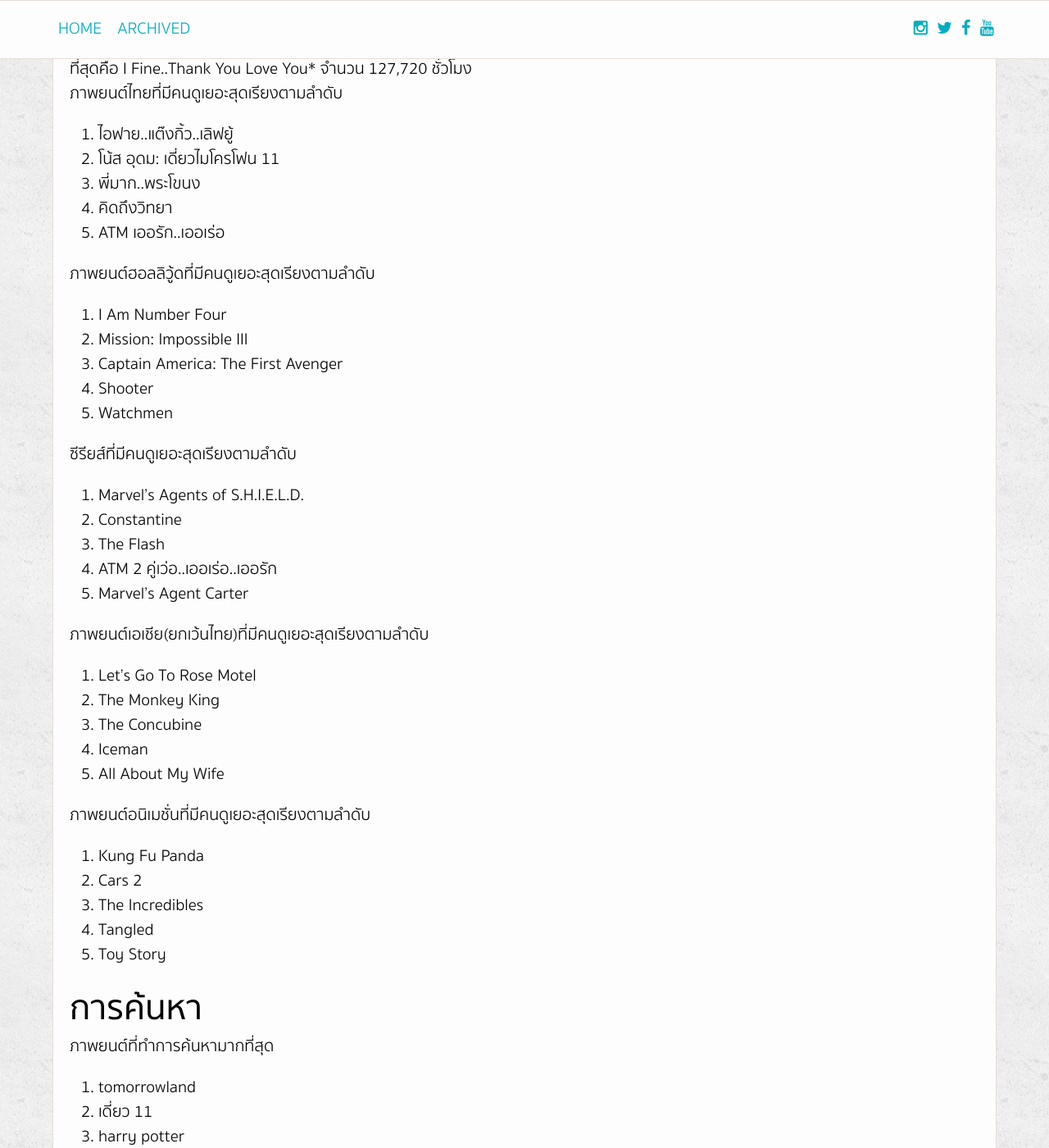
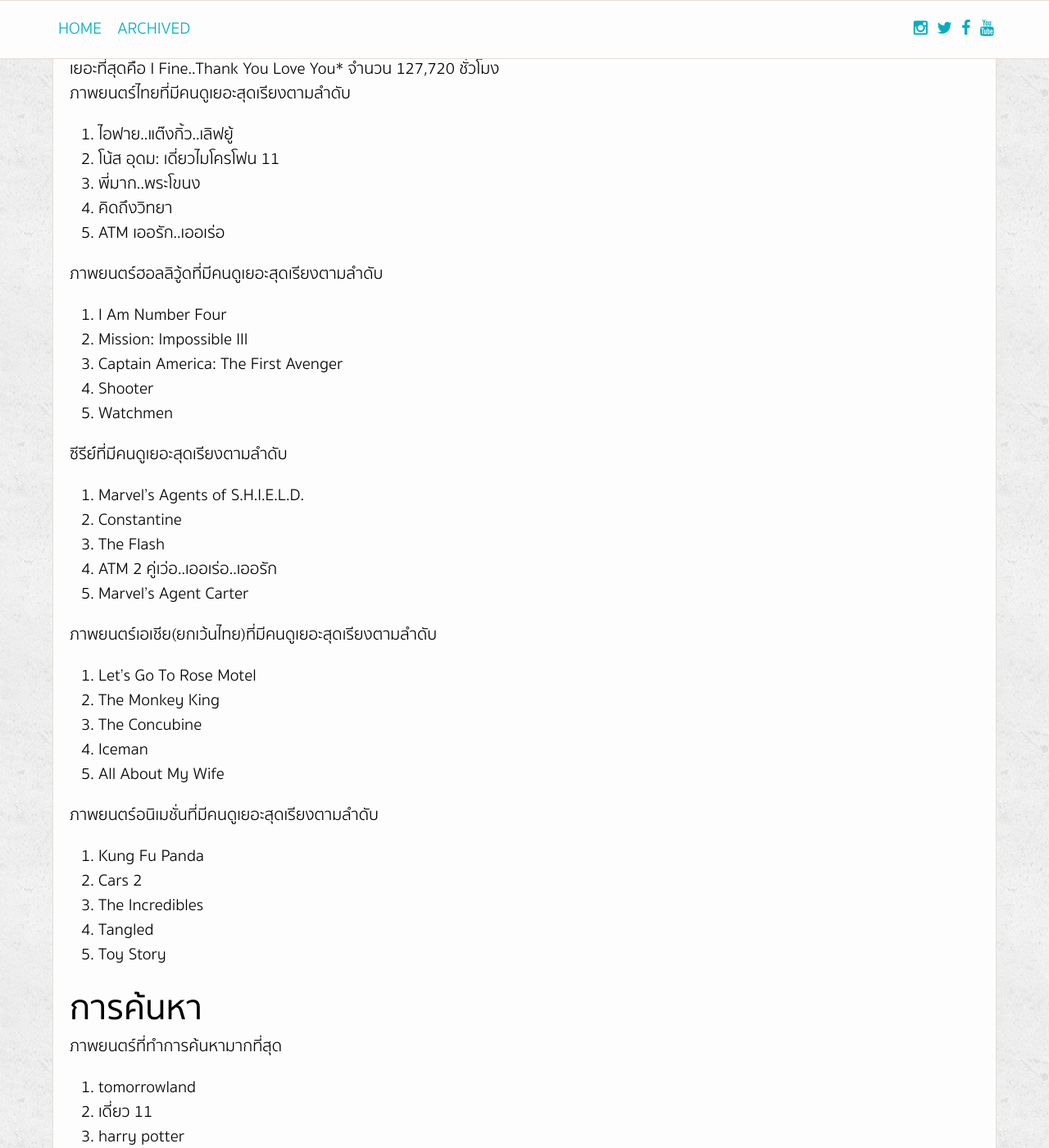
Before and after one commit to PrimeTimeTV/PrimeTimeTV.github.io, a Jekyll site: the page built from _posts/2015-12-15-primetime-year-2015.markdown, in a window 1280 px wide and 1400 px high, scrolled down 2582 px. Shown: the whole window at 82% size. Built offline with Jekyll 4.4.1, drawn with Linux system fonts in a browser that asks for light colours.

Commit message:
Add year in review

```diff
--- a/_posts/2015-12-15-primetime-year-2015.markdown
+++ b/_posts/2015-12-15-primetime-year-2015.markdown
@@ -61,12 +61,12 @@
 
 รายการ
 ====================
-จำนวนภาพยนต์ทั้งหมด 1,362 เรื่อง
-จำนวนซีรียส์ทั้งหมด 1,930 ตอน
+จำนวนภาพยนตร์ทั้งหมด 1,362 เรื่อง
+จำนวนซีรีย์์ทั้งหมด 1,930 ตอน
 จำนวนความยาวของรายการทั้งหมด 3,728 ชั่วโมง
-ภาพยนต์ที่มีคนดูเยอะที่สุดคือ I Fine..Thank You Love You* จำนวน 127,720 ชั่วโมง
+ภาพยนตร์ที่มีคนดูเยอะที่สุดคือ I Fine..Thank You Love You* จำนวน 127,720 ชั่วโมง
 
-ภาพยนต์ไทยที่มีคนดูเยอะสุดเรียงตามลำดับ
+ภาพยนตร์ไทยที่มีคนดูเยอะสุดเรียงตามลำดับ
 
 1. ไอฟาย..แต๊งกิ้ว..เลิฟยู้
 2. โน้ส อุดม: เดี่ยวไมโครโฟน 11
@@ -74,7 +74,7 @@
 4. คิดถึงวิทยา
 5. ATM เออรัก..เออเร่อ
 
-ภาพยนต์ฮอลลิวู้ดที่มีคนดูเยอะสุดเรียงตามลำดับ
+ภาพยนตร์ฮอลลิวู้ดที่มีคนดูเยอะสุดเรียงตามลำดับ
 
 1. I Am Number Four
 2. Mission: Impossible III
@@ -82,7 +82,7 @@
 4. Shooter
 5. Watchmen
 
-ซีรียส์ที่มีคนดูเยอะสุดเรียงตามลำดับ
+ซีรีย์์ที่มีคนดูเยอะสุดเรียงตามลำดับ
 
 1. Marvel's Agents of S.H.I.E.L.D.
 2. Constantine
@@ -90,7 +90,7 @@
 4. ATM 2 คู่เว่อ..เออเร่อ..เออรัก
 5. Marvel's Agent Carter
 
-ภาพยนต์เอเชีย(ยกเว้นไทย)ที่มีคนดูเยอะสุดเรียงตามลำดับ
+ภาพยนตร์เอเชีย(ยกเว้นไทย)ที่มีคนดูเยอะสุดเรียงตามลำดับ
 
 1. Let's Go To Rose Motel
 2. The Monkey King
@@ -98,7 +98,7 @@
 4. Iceman
 5. All About My Wife
 
-ภาพยนต์อนิเมชั่นที่มีคนดูเยอะสุดเรียงตามลำดับ
+ภาพยนตร์อนิเมชั่นที่มีคนดูเยอะสุดเรียงตามลำดับ
 
 1. Kung Fu Panda
 2. Cars 2
@@ -109,7 +109,7 @@
 
 การค้นหา
 ====================
-ภาพยนต์ที่ทำการค้นหามากที่สุด
+ภาพยนตร์ที่ทำการค้นหามากที่สุด
 
 1. tomorrowland
 2. เดี่ยว 11
```
